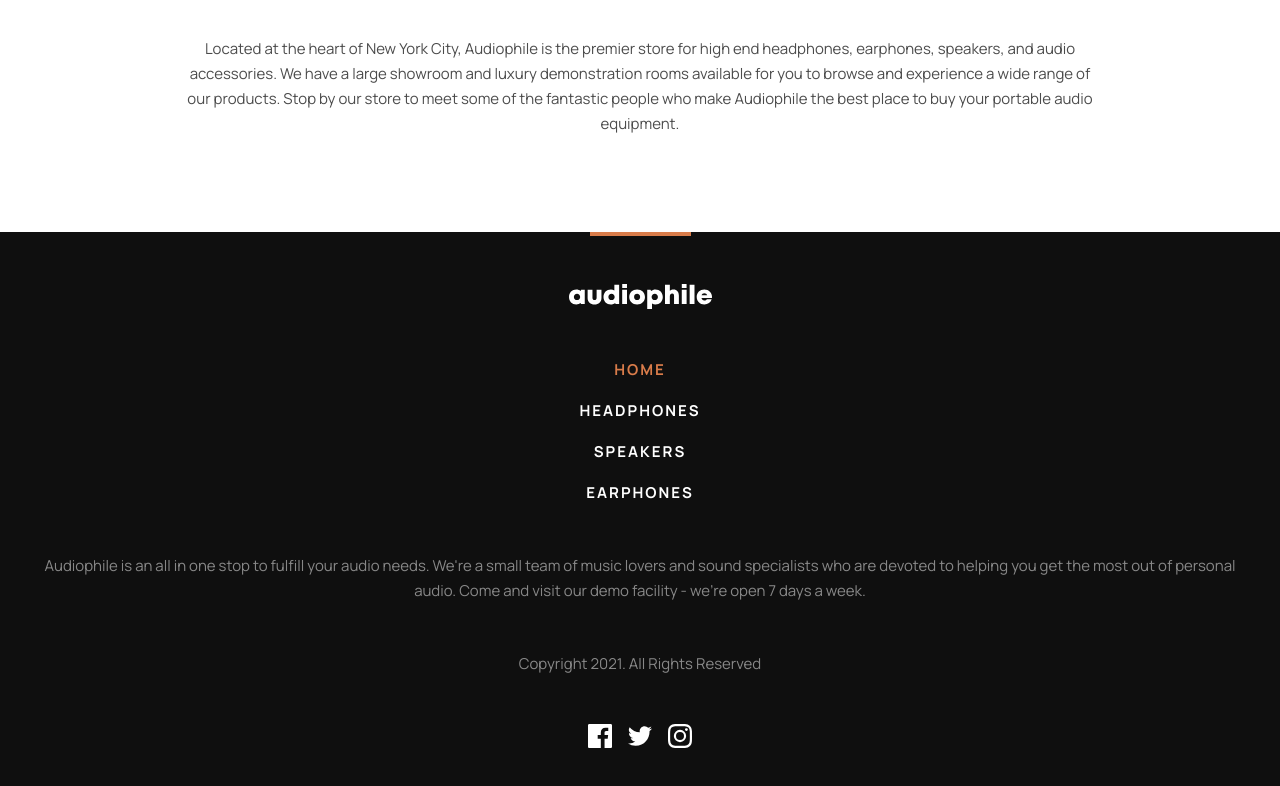
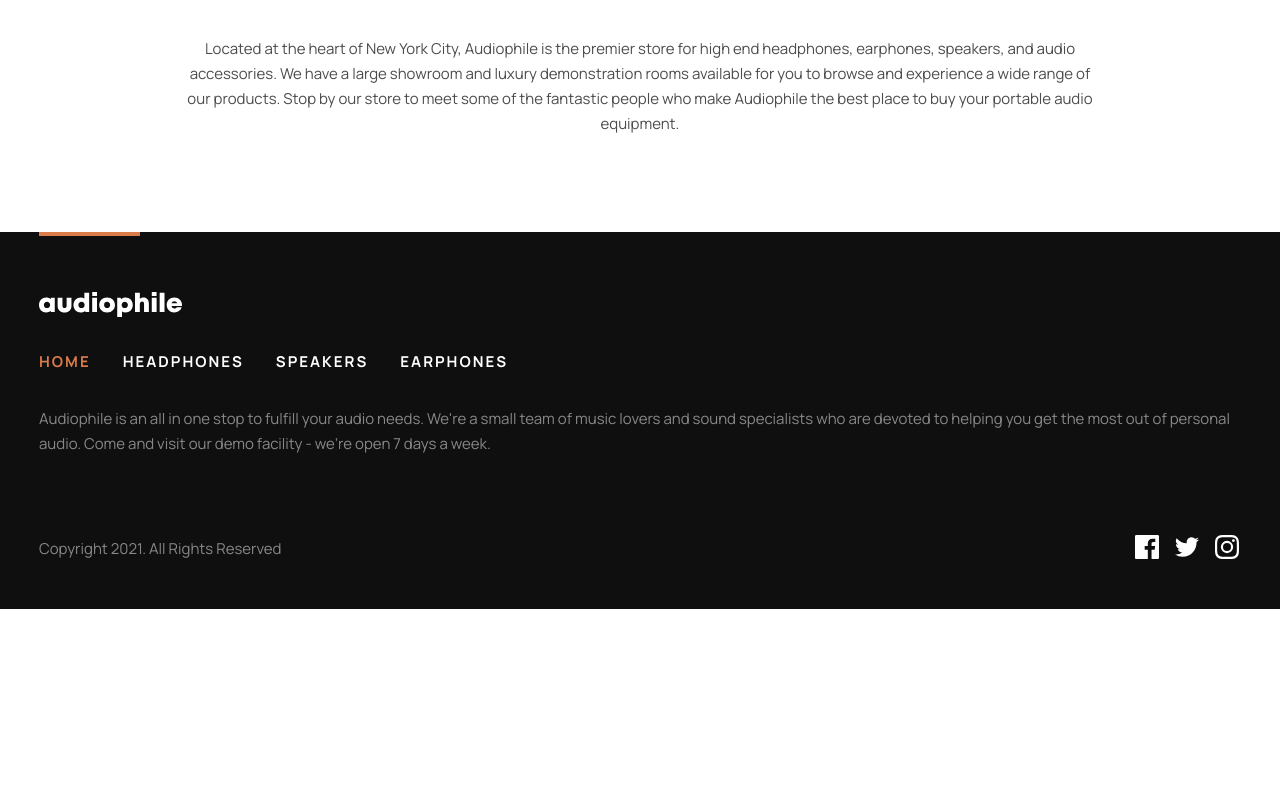
Before and after one commit to khaya05/audiophile-ecom-website, a React (Vite) app: page / in a window 1280 px wide. Shown: the part 3466-4252 px from the top of the page. After the commit the page ends 4075 px from the top, so only its background shows below. Built offline with nearby package versions, Linux system fonts and the light colour scheme.

Commit message:
footer done

```diff
--- a/src/components/Footer/Footer.jsx
+++ b/src/components/Footer/Footer.jsx
@@ -41,15 +41,21 @@ function Footer() {
 
         <ul className="socials">
           <li>
-            <Facebook />
+            <a href="#">
+              <Facebook />
+            </a>
           </li>
 
           <li>
-            <Twitter />
+            <a href="#">
+              <Twitter />
+            </a>
           </li>
 
           <li>
-            <Instagram />
+            <a href="#">
+              <Instagram />
+            </a>
           </li>
         </ul>
       </div>
@@ -61,7 +67,6 @@ const Container = styled.footer`
   padding-bottom: 32px;
   .container {
     margin-inline: 24px;
-    /* border: 1px solid white; */
   }
 
   .bar {
@@ -90,10 +95,11 @@ const Container = styled.footer`
 
   .nav-links {
     margin-block: 48px;
-  }
+    gap: 1rem;
 
-  .nav-links :not(:last-child) {
-    margin-bottom: 1rem;
+    li a:hover {
+      color: var(--orange-main-hover);
+    }
   }
 
   .socials {
@@ -101,6 +107,12 @@ const Container = styled.footer`
     flex-direction: row;
     justify-content: center;
     margin: 48px 0 38px;
+
+    li {
+      a:hover path {
+        fill: var(--orange-main);
+      }
+    }
   }
 
   li {
@@ -126,8 +138,85 @@ const Container = styled.footer`
     margin-inline: auto;
   }
 
-  .active-link{
-    color: var(--orange-main)
+  .active-link {
+    color: var(--orange-main);
+  }
+
+  @media (min-width: 48em) {
+    padding-bottom: 48px;
+    .container {
+      margin-inline: 39px;
+      position: relative;
+      /* border: 1px solid red; */
+    }
+
+
+    img {
+      margin: 56px 0 0;
+    }
+
+    p {
+      text-align: start;
+    }
+
+    .nav-links {
+      flex-direction: row;
+      justify-content: start;
+      margin-block: 2rem;
+      gap: 2rem;
+    }
+
+    .bar {
+      margin-inline: 0;
+    }
+
+    .socials {
+      position: absolute;
+      bottom: -2.2rem;
+      right: 2px;
+    }
+
+    .copyright {
+      margin-top: 80px;
+    }
+  }
+
+  @media (min-width: 90em) {
+
+    .container{
+      max-width: 1110px;
+      margin-inline: auto;
+    }
+    .logo-nav-container {
+      display: flex;
+      justify-content: space-between;
+      align-items: center;
+      margin: 71px 0 36px;
+    }
+
+    .nav-links {
+      margin: 0;
+    }
+
+    img {
+      margin: 0;
+    }
+
+    p {
+      max-width: 540px;
+    }
+
+    .about{
+      height: 100px;
+    }
+
+    .copyright {
+      margin-top: 56px;
+    }
+
+    .socials{
+      bottom: 3rem;
+    }
   }
 `;
 export default Footer;
```
